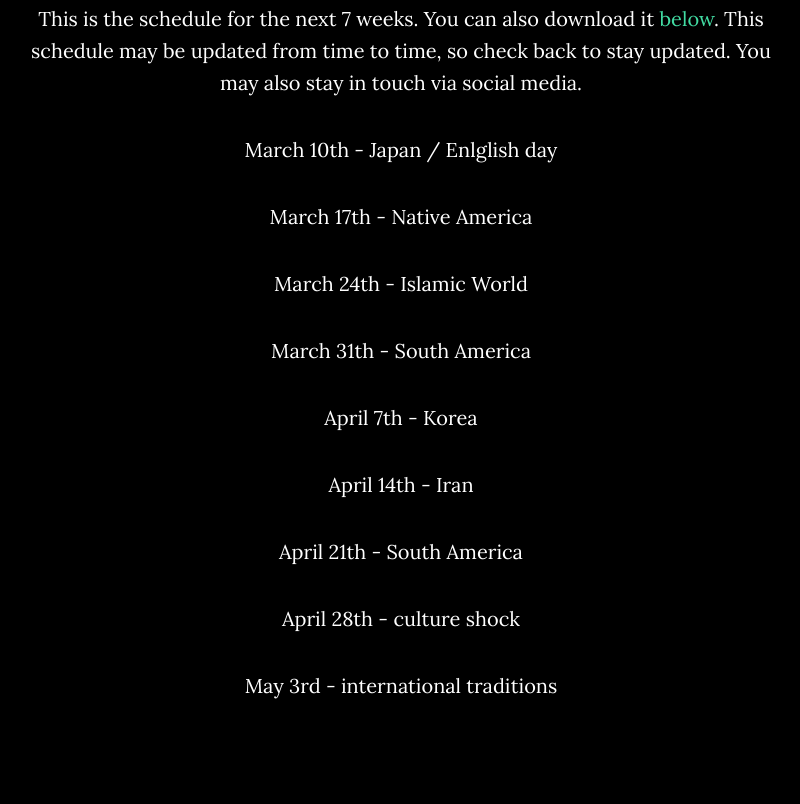
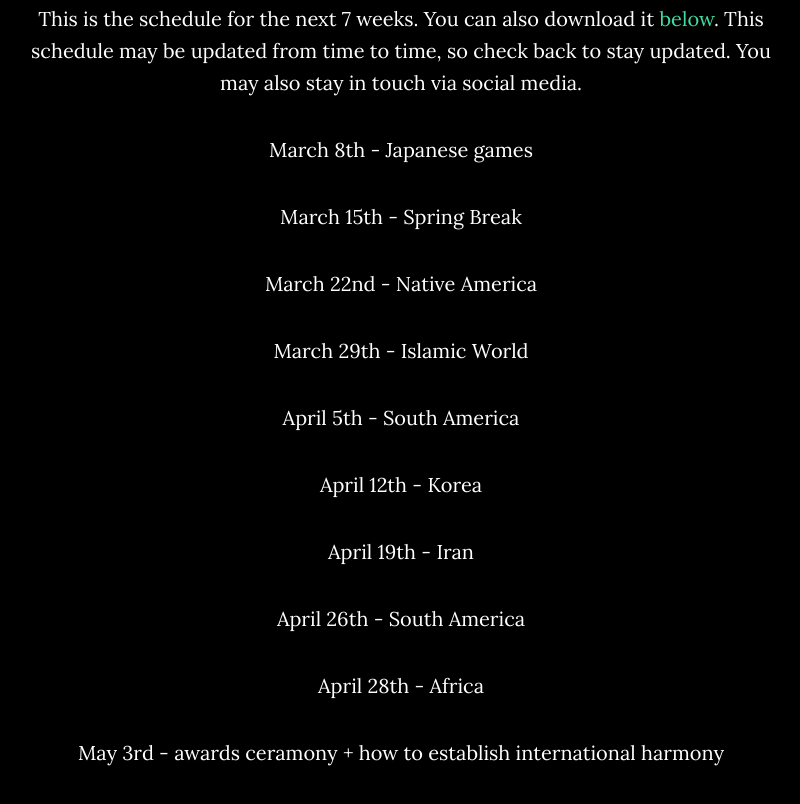
Before and after one commit to nourijp/untenglishclub, a website: page index.html in a window 1280 px wide. Shown: the part 1115-1919 px from the top of the page, without its empty margins (239-1039 px from the left). Drawn offline with nearby package versions, Linux system fonts and the light colour scheme; some packages are replaced by stand-ins of ours.

Commit message:
Update index.html

```diff
--- a/index.html
+++ b/index.html
@@ -92,15 +92,16 @@
             <div class="col-lg-8 col-lg-offset-2">
                 <h2>Schedule</h2>
                 <p>This is the schedule for the next 7 weeks.   You can also download it <a href="#download"class=" page-scroll">below</a>. This schedule may be updated from time to time, so check back to stay updated.  You may also stay in touch via social media.</p>
-                <p>March 10th - Japan / Enlglish day</p>
-                <p>March 17th - Native America</p>
-				 <p>March 24th - Islamic World</p>
-				 <p>March 31th - South America</p>
-				  <p>April 7th - Korea</p>
-				   <p>April 14th - Iran</p>
-				   <p>April 21th - South America</p>
-				    <p>April 28th - culture shock</p>
-					 <p>May 3rd - international traditions</p>
+                <p>March 8th - Japanese games</p>
+		 <p>March 15th - Spring Break </p>
+                <p>March 22nd - Native America</p>
+		<p>March 29th - Islamic World</p>
+		<p>April 5th - South America</p>
+		 <p>April 12th - Korea</p>
+		<p>April 19th - Iran</p>
+		<p>April 26th - South America</p>
+		<p>April 28th - Africa</p>
+		<p>May 3rd - awards ceramony + how to establish international harmony</p>
             </div>
         </div>
     </section>
```
